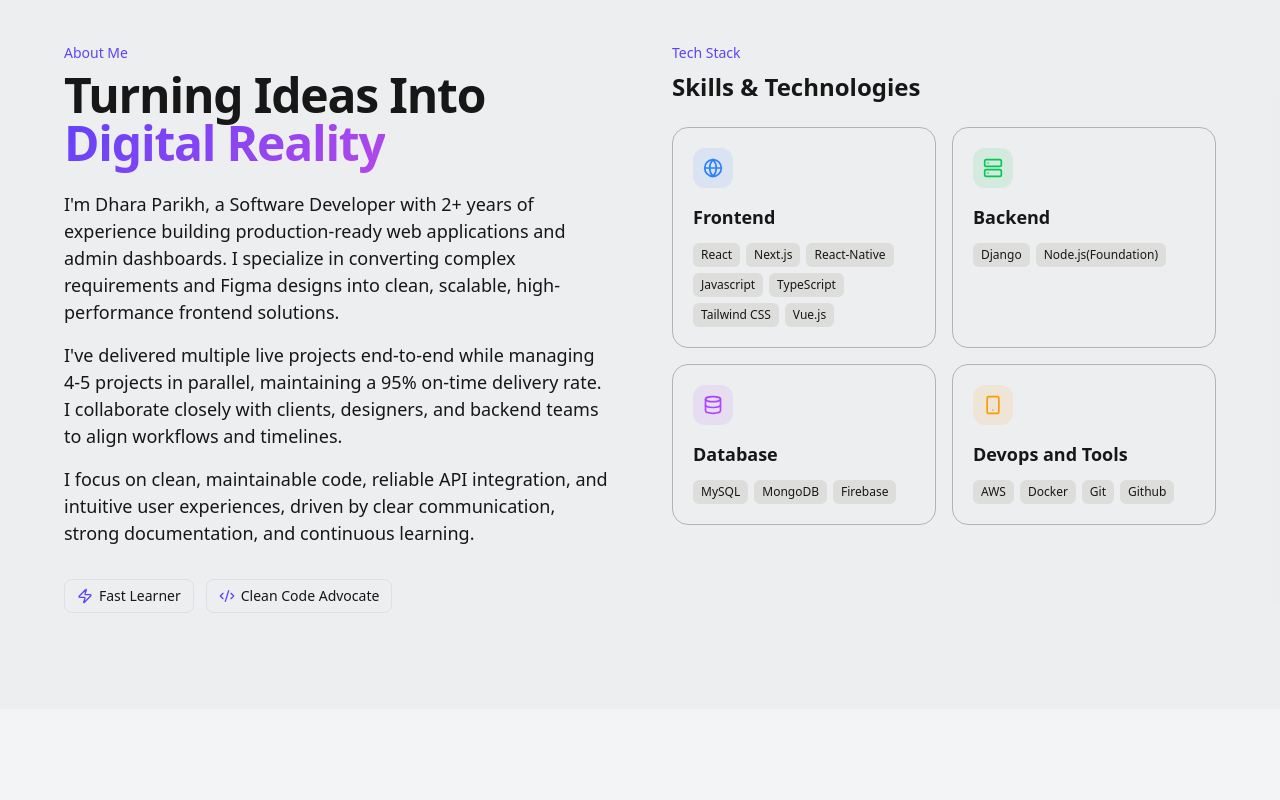
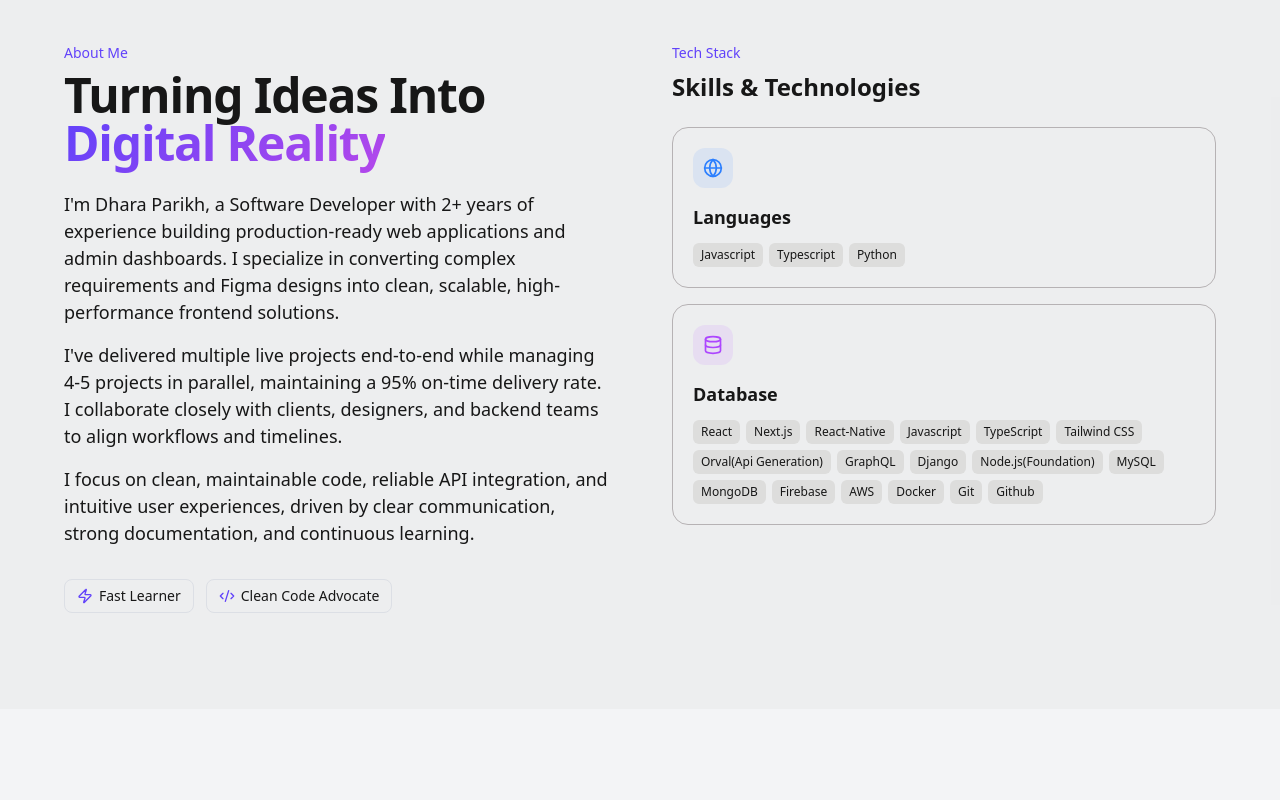
Before and after one commit to d-parikh/portfolio, a Next.js app in the folder dev-portfolio/: page / in a window 1280 px wide. Shown: the part 920-1720 px from the top of the page. Built offline with nearby package versions, Linux system fonts and the light colour scheme.

Commit message:
refactor skills section

```diff
--- a/dev-portfolio/app/components/about.tsx
+++ b/dev-portfolio/app/components/about.tsx
@@ -1,13 +1,20 @@
 "use client"; // required if using App Router and component has interactivity
 
-import { Code2, Database, Globe, Smartphone, Server, Zap } from "lucide-react";
+import { Code2, Database, Globe, Zap } from "lucide-react";
 
 const skills = [
   {
-    category: "Frontend",
+    category: "Languages",
     icon: Globe,
     color: "text-blue-500",
     bgColor: "bg-blue-500/10",
+    items: ["Javascript", "Typescript", "Python"],
+  },
+  {
+    category: "Database",
+    icon: Database,
+    color: "text-purple-500",
+    bgColor: "bg-purple-500/10",
     items: [
       "React",
       "Next.js",
@@ -15,29 +22,18 @@ const skills = [
       "Javascript",
       "TypeScript",
       "Tailwind CSS",
-      "Vue.js",
+      "Orval(Api Generation)",
+      "GraphQL",
+      "Django",
+      "Node.js(Foundation)",
+      "MySQL",
+      "MongoDB",
+      "Firebase",
+      "AWS",
+      "Docker",
+      "Git",
+      "Github",
     ],
-  },
-  {
-    category: "Backend",
-    icon: Server,
-    color: "text-green-500",
-    bgColor: "bg-green-500/10",
-    items: ["Django", "Node.js(Foundation)"],
-  },
-  {
-    category: "Database",
-    icon: Database,
-    color: "text-purple-500",
-    bgColor: "bg-purple-500/10",
-    items: ["MySQL", "MongoDB", "Firebase"],
-  },
-  {
-    category: "Devops and Tools",
-    icon: Smartphone,
-    color: "text-amber-500",
-    bgColor: "bg-amber-500/10",
-    items: ["AWS", "Docker", "Git", "Github"],
   },
 ];
 
@@ -95,7 +91,7 @@ const About = () => {
               Tech Stack
             </span>
             <h3 className="text-2xl font-bold mb-6">Skills & Technologies</h3>
-            <div className="grid grid-cols-2 gap-4">
+            <div className="grid  gap-4">
               {skills.map((skill, i) => (
                 <div
                   key={skill.category}
```
